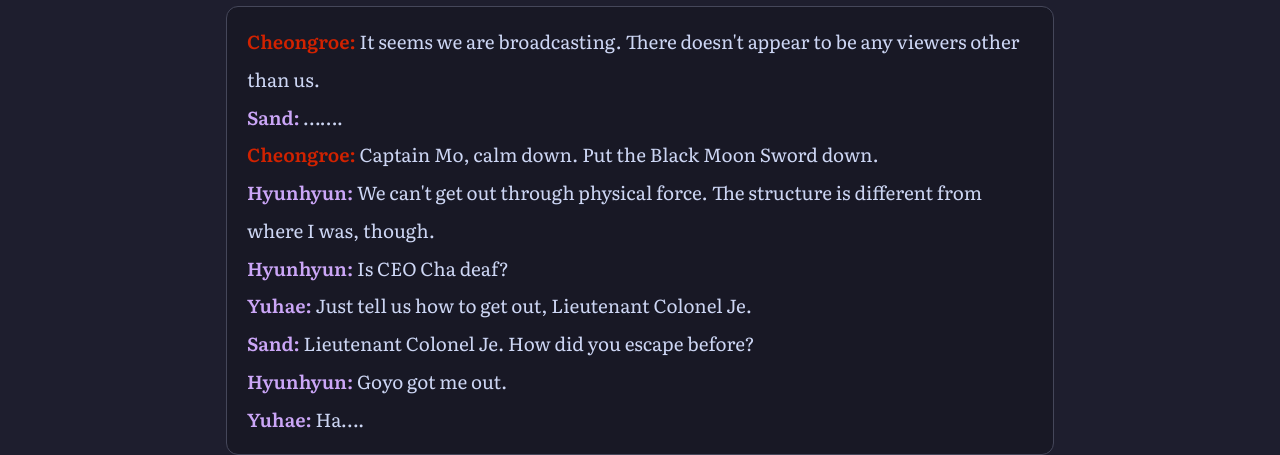
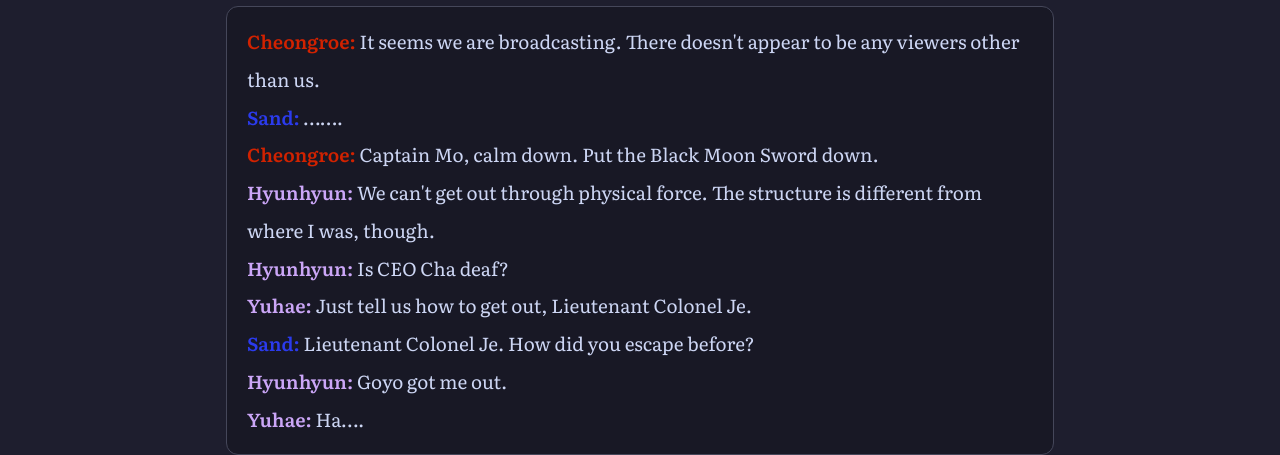
Before and after one commit to soleumn/soleumn.github.io, a Jekyll site: the page built from _chapters/eoshinki/ch187.md, in a window 1280 px wide and 900 px high, scrolled down 1166 px. Shown: the part 150-605 px from the top of the window. Built offline with Jekyll 4.4.1, drawn with Linux system fonts in a browser that asks for light colours; some web fonts are replaced; comment, search, counter and statistics services are not loaded.

Commit message:
Update ch187.md

```diff
--- a/_chapters/eoshinki/ch187.md
+++ b/_chapters/eoshinki/ch187.md
@@ -41,12 +41,12 @@ Meanwhile, the chat continued to scroll up.
 <div class="chat-box">
   <div style="font-size:inherit;">
     <span style="color:#D12200;font-weight:700;flex-shrink:0">Cheongroe:</span> It seems we are broadcasting. There doesn't appear to be any viewers other than us.<br>
-    <span style="color:var(--detalhe-accent);font-weight:700;flex-shrink:0">Sand:</span> …….<br>
+    <span style="color:#2B3BED;font-weight:700;flex-shrink:0">Sand:</span> …….<br>
     <span style="color:#D12200;font-weight:700;flex-shrink:0">Cheongroe:</span> Captain Mo, calm down. Put the Black Moon Sword down.<br>
     <span style="color:var(--detalhe-accent);font-weight:700;flex-shrink:0">Hyunhyun:</span> We can't get out through physical force. The structure is different from where I was, though.<br>
     <span style="color:var(--detalhe-accent);font-weight:700;flex-shrink:0">Hyunhyun:</span> Is CEO Cha deaf?<br>
     <span style="color:var(--detalhe-accent);font-weight:700;flex-shrink:0">Yuhae:</span> Just tell us how to get out, Lieutenant Colonel Je.<br>
-    <span style="color:var(--detalhe-accent);font-weight:700;flex-shrink:0">Sand:</span> Lieutenant Colonel Je. How did you escape before?<br>
+    <span style="color:#2B3BED;font-weight:700;flex-shrink:0">Sand:</span> Lieutenant Colonel Je. How did you escape before?<br>
     <span style="color:var(--detalhe-accent);font-weight:700;flex-shrink:0">Hyunhyun:</span> Goyo got me out.<br>
     <span style="color:var(--detalhe-accent);font-weight:700;flex-shrink:0">Yuhae:</span> Ha….<br>
   </div>
@@ -194,9 +194,9 @@ They were worrying about me, left all alone.
 
 <div class="chat-box">
   <div style="font-size:inherit;">
-    <span style="color:var(--detalhe-accent);font-weight:700;flex-shrink:0">Sand:</span> Of all situations, Trainee is all alone....<br>
+    <span style="color:#2B3BED;font-weight:700;flex-shrink:0">Sand:</span> Of all situations, Trainee is all alone....<br>
     <span style="color:var(--detalhe-accent);font-weight:700;flex-shrink:0">Hyunhyun:</span> What was on everyone's plate in the banquet hall?<br>
-    <span style="color:var(--detalhe-accent);font-weight:700;flex-shrink:0">Sand:</span> Huh? Mine had a hamburger.<br>
+    <span style="color:#2B3BED;font-weight:700;flex-shrink:0">Sand:</span> Huh? Mine had a hamburger.<br>
     <span style="color:#D12200;font-weight:700;flex-shrink:0">Cheongroe:</span> There was nothing in front of me.<br>
     <span style="color:#D12200;font-weight:700;flex-shrink:0">Cheongroe:</span> CEO Cha's plate wasn't something meant for a feast either.<br>
   </div>
@@ -211,10 +211,10 @@ Another sin was added to Black Block's tally. I was curious about white human's
 <div class="chat-box">
   <div style="font-size:inherit;">
     <span style="color:#D12200;font-weight:700;flex-shrink:0">Cheongroe:</span> It looks like Goyo is talking, but I can't hear his voice, only music.<br>
-    <span style="color:var(--detalhe-accent);font-weight:700;flex-shrink:0">Sand:</span> Does the music change depending on the situation?<br>
+    <span style="color:#2B3BED;font-weight:700;flex-shrink:0">Sand:</span> Does the music change depending on the situation?<br>
     <span style="color:var(--detalhe-accent);font-weight:700;flex-shrink:0">Hyunhyun:</span> It looks like there's a way out here. Captain Kwak, Captain Mo. Check this out.<br>
     <span style="color:var(--detalhe-accent);font-weight:700;flex-shrink:0">Hyunhyun:</span> Why don't you stop rampaging and come over here, CEO Cha?<br>
-    <span style="color:var(--detalhe-accent);font-weight:700;flex-shrink:0">Sand:</span> I'll open it. Captain Kwak, hold on to that part.<br>
+    <span style="color:#2B3BED;font-weight:700;flex-shrink:0">Sand:</span> I'll open it. Captain Kwak, hold on to that part.<br>
   </div>
 </div>
 
@@ -222,7 +222,7 @@ As dark subordinate directed the escape, a new figure appeared in the chat windo
 
 <div class="chat-box">
   <div style="font-size:inherit;">
-    <span style="color:var(--detalhe-accent);font-weight:700;flex-shrink:0">Sand:</span> …!<br>
+    <span style="color:#2B3BED;font-weight:700;flex-shrink:0">Sand:</span> …!<br>
     <span style="color:#D12200;font-weight:700;flex-shrink:0">Cheongroe:</span> Fuck, that scared me.<br>
     <span style="color:var(--detalhe-accent);font-weight:700;flex-shrink:0">Winter:</span> Haa, haa.... Thank you for saving me....<br>
     <span style="color:var(--detalhe-accent);font-weight:700;flex-shrink:0">Yuhae:</span> Ms. Kang Byeokrin. Didn't we agree that you would wait in the safe zone until the Clear?<br>
@@ -356,7 +356,7 @@ Recalling my memories, I glanced sideways at the chat window. The unfamiliar ent
   <div style="font-size:inherit;">
     <span style="color:var(--detalhe-accent);font-weight:700;flex-shrink:0">Hyunhyun:</span> It seems like I can intervene toward Goyo from here. What do you think?<br>
     <span style="color:var(--detalhe-accent);font-weight:700;flex-shrink:0">Winter:</span> ...This! I know this. It's a donation!<br>
-    <span style="color:var(--detalhe-accent);font-weight:700;flex-shrink:0">Sand:</span> Donation?<br>
+    <span style="color:#2B3BED;font-weight:700;flex-shrink:0">Sand:</span> Donation?<br>
     <span style="color:var(--detalhe-accent);font-weight:700;flex-shrink:0">Winter:</span> Yes. But this is... not spending money, but... ■■■...<br>
     <span style="color:#D12200;font-weight:700;flex-shrink:0">Cheongroe:</span> Chestnut is acting a bit weird. That ingredient looks strange too, doesn't it?<br>
   </div>
```
